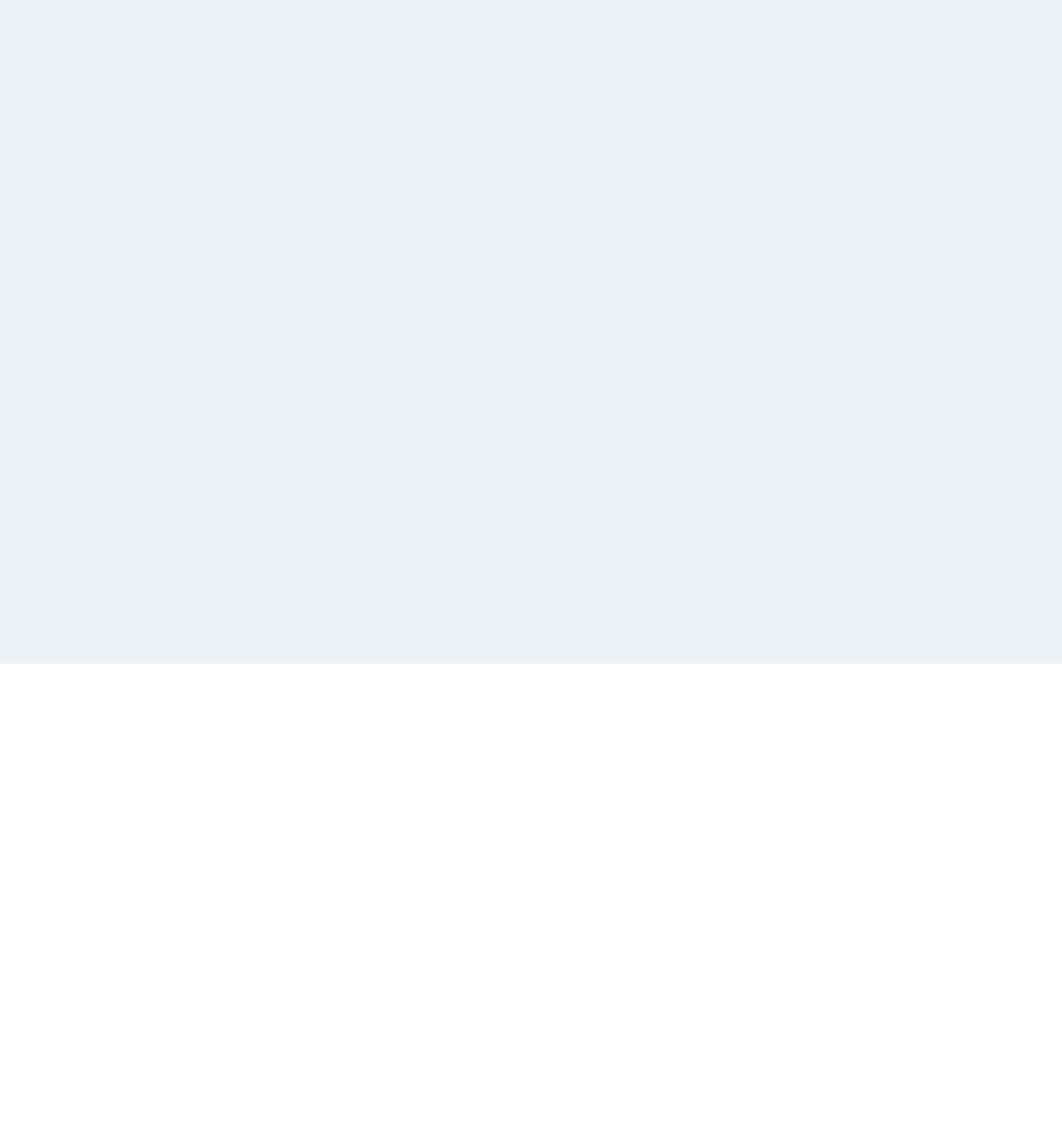
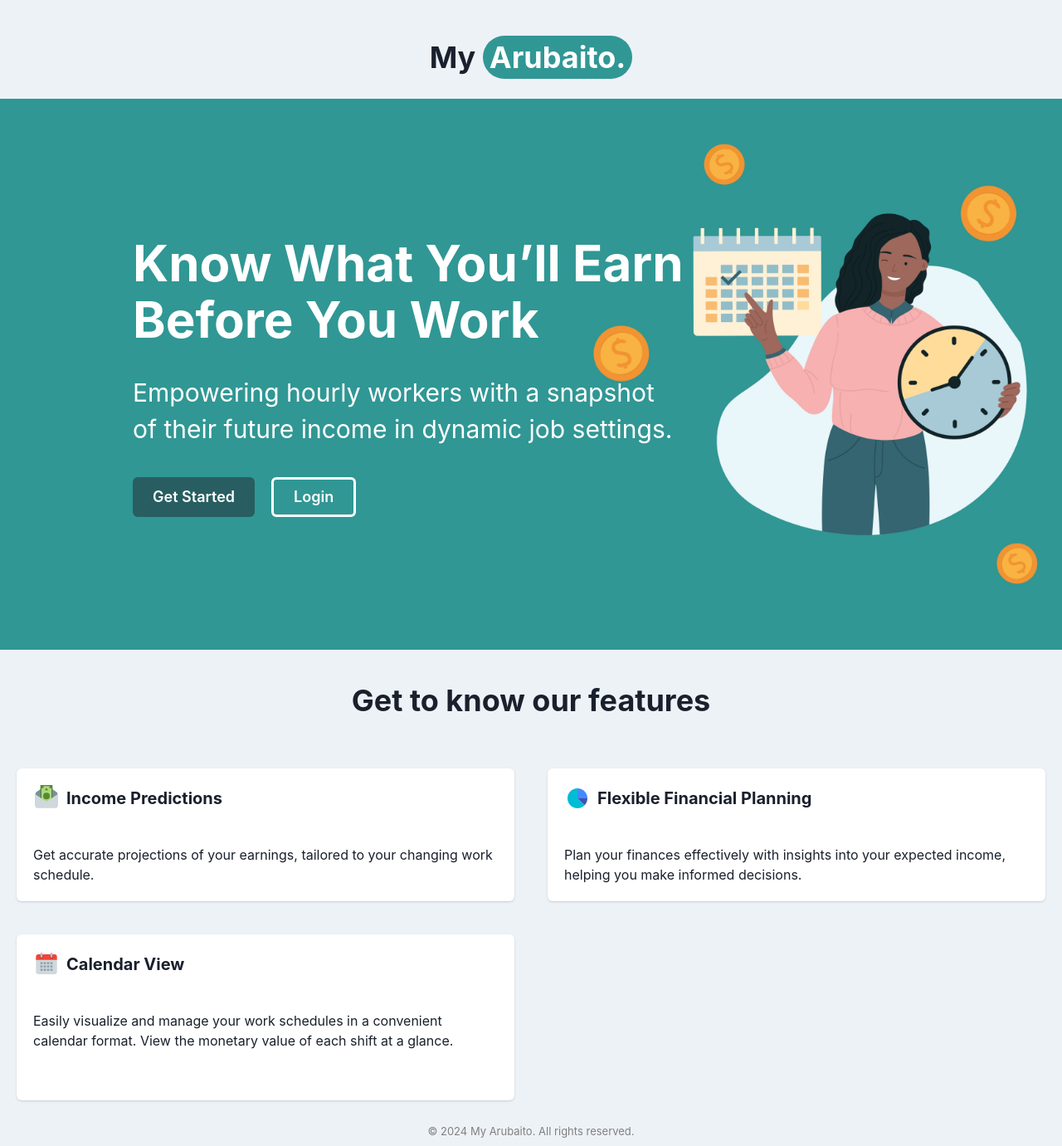
Before and after one commit to RochaLS/my-arubaito-front, a Next.js app: page / in a window 1280 px wide. Shown: the whole page at 83% size. Before the commit the page ends 800 px from the top, so only its background shows below. Built offline with nearby package versions, Linux system fonts and the light colour scheme.

Commit message:
complete landing page

```diff
--- a/src/app/components/Logo.tsx
+++ b/src/app/components/Logo.tsx
@@ -2,10 +2,16 @@ import { Heading, Highlight } from "@chakra-ui/react";
 
 export function Logo() {
   return (
-    <Heading m={5} lineHeight="tall" size="xl">
+    <Heading p={5} lineHeight="tall" size="xl">
       <Highlight
         query="Arubaito."
-        styles={{ px: "2", py: "1", rounded: "full", bg: "teal.100" }}
+        styles={{
+          px: "2",
+          py: "1",
+          rounded: "full",
+          bg: "teal.500",
+          color: "white",
+        }}
       >
         My Arubaito.
       </Highlight>
--- a/src/app/page.tsx
+++ b/src/app/page.tsx
@@ -1,4 +1,130 @@
+"use client";
+
+import {
+  Box,
+  Heading,
+  Center,
+  Flex,
+  Button,
+  SimpleGrid,
+  Card,
+  CardBody,
+  CardHeader,
+  Text,
+  Icon,
+  HStack,
+} from "@chakra-ui/react";
+import { Logo } from "./components/Logo";
+import { Copyright } from "./components/Copyright";
+import { IoMdCalendar } from "react-icons/io";
+import { FaMoneyBill1Wave } from "react-icons/fa6";
+import { FcCalendar } from "react-icons/fc";
+import { FcMoneyTransfer } from "react-icons/fc";
+import { FcPieChart } from "react-icons/fc";
+
 // app/page.tsx
-export default async function Page() {
-  <h1>Hello world!</h1>;
+export default function Page() {
+  return (
+    <>
+      <Center pt={5}>
+        <Logo />
+      </Center>
+      <Center w="100%">
+        <Flex flexDir="column" justify="center" w="100%">
+          <Box
+            p={40}
+            background="url('/images/bg-with-coins.jpg') center/cover no-repeat"
+            bgColor="white"
+          >
+            <Heading my={2} size="3xl" color="white">
+              Know What You’ll Earn
+            </Heading>
+            <Heading size="3xl" color="white">
+              Before You Work
+            </Heading>
+            <Heading
+              mt={10}
+              mb={2}
+              color="white"
+              fontWeight="regular"
+              size="lg"
+            >
+              Empowering hourly workers with a snapshot
+            </Heading>
+            <Heading color="white" fontWeight="regular" size="lg">
+              of their future income in dynamic job settings.
+            </Heading>
+
+            <Flex mt={10}>
+              <Button mr={5} size="lg" bgColor="teal.700" color="white">
+                Get Started
+              </Button>
+              <Button
+                size="lg"
+                bgColor="transparent"
+                border="3px solid white"
+                color="white"
+              >
+                Login
+              </Button>
+            </Flex>
+          </Box>
+          <Heading mt={10} textAlign="center">
+            Get to know our features
+          </Heading>
+          <SimpleGrid
+            p={5}
+            spacing={10}
+            templateColumns="repeat(auto-fill, minmax(400px, 1fr))"
+            mt={10}
+          >
+            <Card>
+              <CardHeader>
+                <HStack>
+                  <Icon as={FcMoneyTransfer} boxSize={8} color="teal.500" />
+                  <Heading size="md"> Income Predictions</Heading>
+                </HStack>
+              </CardHeader>
+              <CardBody>
+                <Text>
+                  Get accurate projections of your earnings, tailored to your
+                  changing work schedule.
+                </Text>
+              </CardBody>
+            </Card>
+            <Card>
+              <CardHeader>
+                <HStack>
+                  <Icon as={FcPieChart} boxSize={8} color="teal.500" />
+                  <Heading size="md"> Flexible Financial Planning</Heading>
+                </HStack>
+              </CardHeader>
+              <CardBody>
+                <Text>
+                  Plan your finances effectively with insights into your
+                  expected income, helping you make informed decisions.
+                </Text>
+              </CardBody>
+            </Card>
+            <Card>
+              <CardHeader>
+                <HStack>
+                  <Icon as={FcCalendar} boxSize={8} />
+                  <Heading size="md"> Calendar View</Heading>
+                </HStack>
+              </CardHeader>
+              <CardBody>
+                <Text mb={10}>
+                  Easily visualize and manage your work schedules in a
+                  convenient calendar format. View the monetary value of each
+                  shift at a glance.
+                </Text>
+              </CardBody>
+            </Card>
+          </SimpleGrid>
+        </Flex>
+      </Center>
+      <Copyright />
+    </>
+  );
 }
```
Also changed, not shown: src/middleware.ts (+6 -2 lines), public/images/bg-with-coins.jpg (added), public/images/bg.jpg (added).
